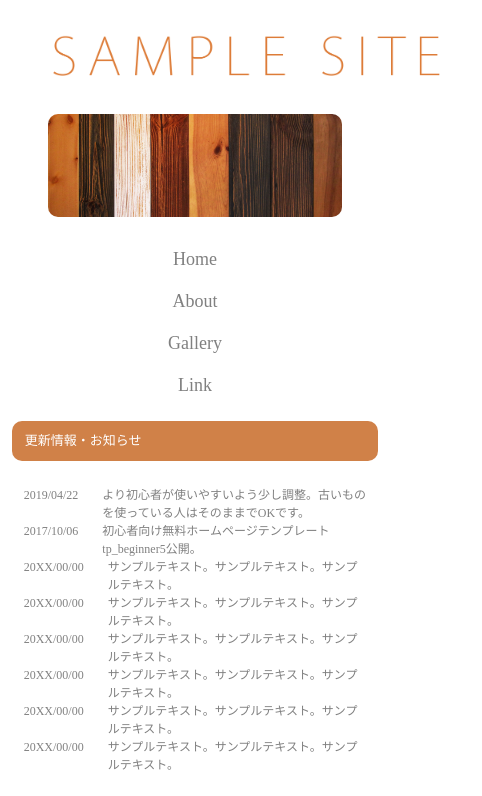
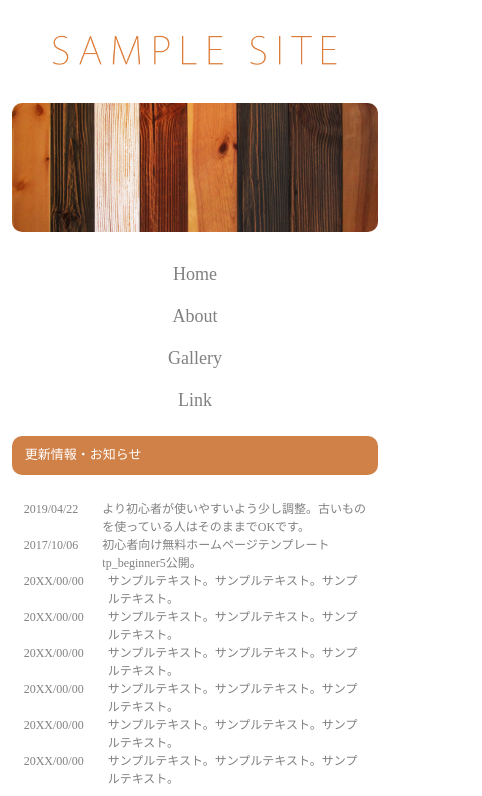
Before and after one commit to choririn29/test1, a plain HTML site: page index.html in a window 390 px wide. Shown: the top 796 px of the page, 482 px wide, since content can reach past the window. Drawn offline with Linux system fonts and the light colour scheme.

Commit message:
Update responsive.css

```diff
--- a/responsive.css
+++ b/responsive.css
@@ -1,6 +1,6 @@
 @media all and (max-width: 580px){
 
-.mainimg{
+.logoimg{
   width:80%;
   }
 
```
